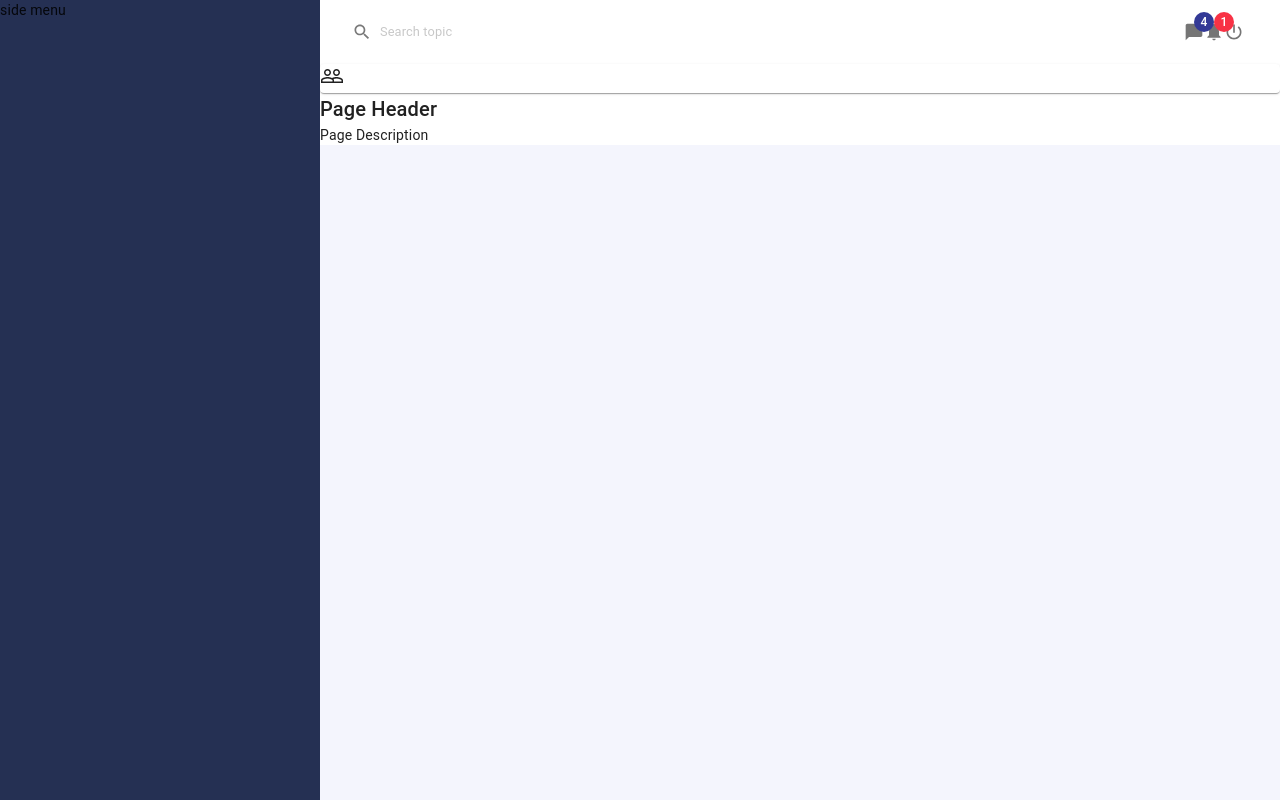
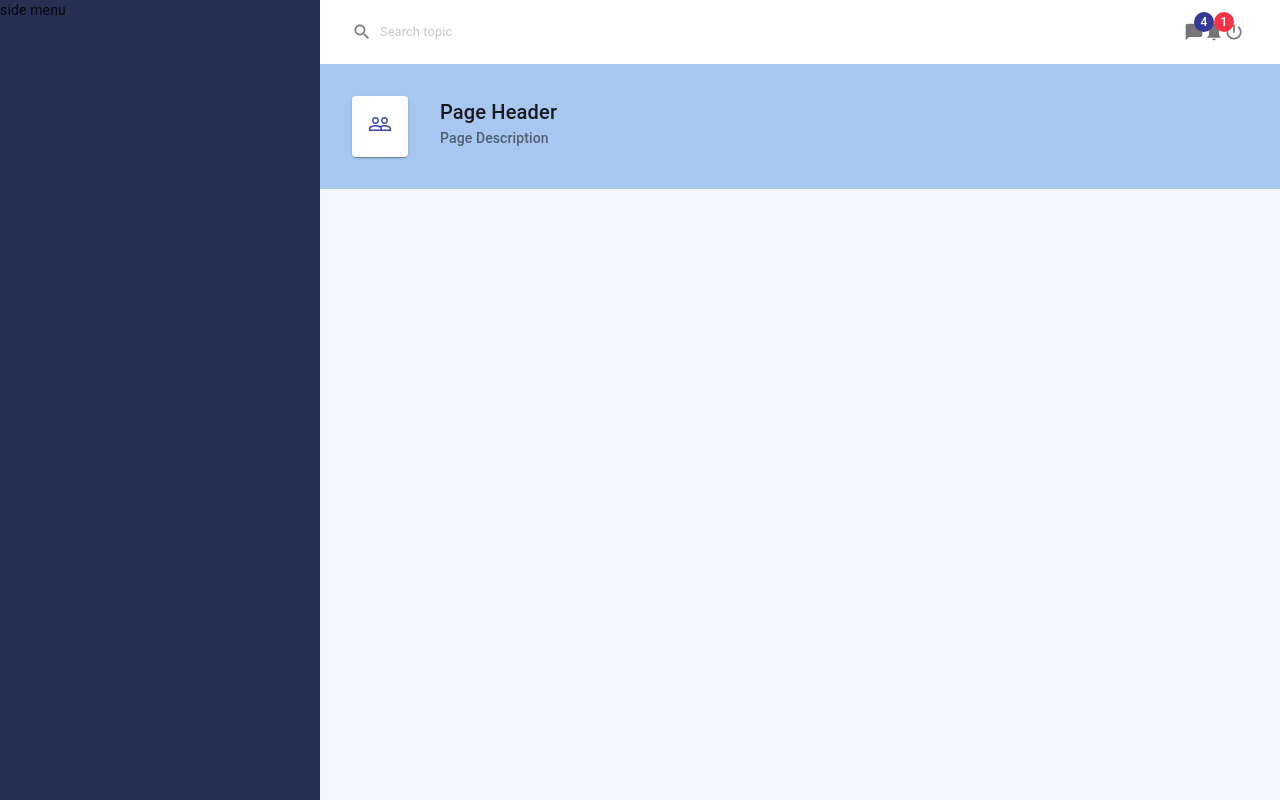
Before and after one commit to marynasmagluyk/material-ui-system, a React (Create React App) app: page / in a window 1280 px wide. Built offline with nearby package versions, Linux system fonts and the light colour scheme.

Commit message:
styled pageHeader component

```diff
--- a/src/components/PageHeader.js
+++ b/src/components/PageHeader.js
@@ -1,17 +1,41 @@
 import React from 'react';
 import {Paper, Card, Typography, makeStyles} from '@material-ui/core';
+
+const useStyles = makeStyles(theme => ({
+    root: {
+        backgroundColor: '#a7c7f0',
+    },
+    pageHeader: {
+        padding: theme.spacing(4),
+        display: 'flex',
+        marginBottom: theme.spacing(2)
+    },
+    pageIcon: {
+        display: 'inline-block',
+        padding: theme.spacing(2),
+        color: '#3c44b1',
+    },
+    pageTitle: {
+        paddingLeft: theme.spacing(4),
+        '& .MuiTypography-subtitle2': {
+            opacity: '0.6',
+        }
+    }
+}));
 
 
 const PageHeader = (props) => {
 
+    const classes = useStyles();
     const {title, subtitle, icon} = props;
 
     return (
         <Paper elevation={0}
-               square>
-            <div>
-                <Card> {icon}</Card>
-                <div>
+               square
+               className={classes.root}>
+            <div className={classes.pageHeader}>
+                <Card className={classes.pageIcon}> {icon}</Card>
+                <div className={classes.pageTitle}>
                     <Typography
                         variant='h6'
                         component='div'
@@ -19,7 +43,7 @@ const PageHeader = (props) => {
                         {title}
                     </Typography>
                     <Typography
-                        variant='subtitle'
+                        variant='subtitle2'
                         component='div'
                     >
                         {subtitle}
```
